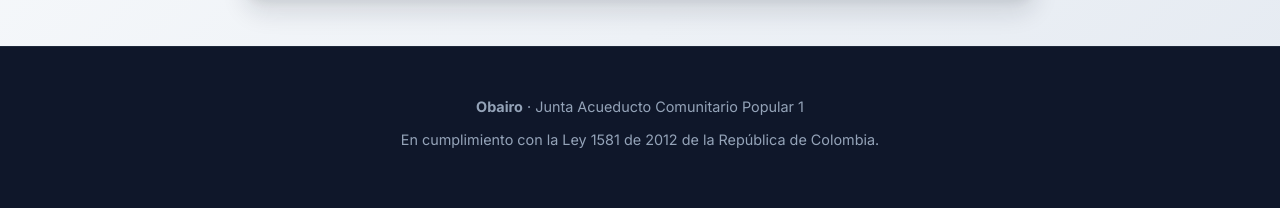
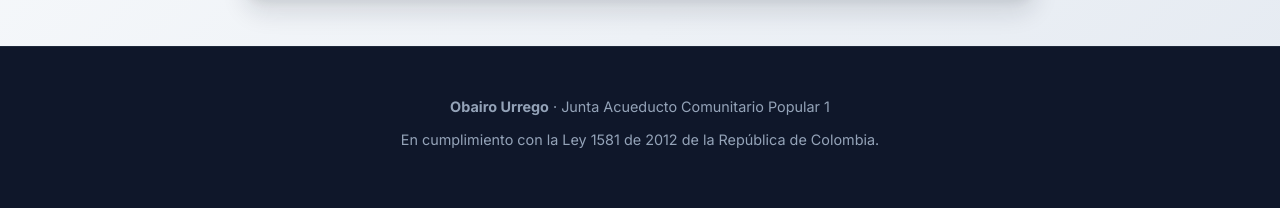
Before and after one commit to JulbautistaT/chatbot_donacion_medicamentos, a Django app: page /politica-de-datos/ in a window 1280 px wide. Shown: the part 5162-5370 px from the top of the page. Run offline with Django 4.2, Linux system fonts and the light colour scheme; data comes from the database, SQL or seed files in the repository.

Commit message:
feat: identidad visual de Obairo en la política de datos

```diff
--- a/templates/politica_datos.html
+++ b/templates/politica_datos.html
@@ -5,7 +5,7 @@
     <meta name="viewport" content="width=device-width, initial-scale=1.0">
     <meta name="description" content="Política de Tratamiento de Datos Personales de Obairo, el bot de donación de medicamentos. Conozca cómo protegemos su información general y médica de acuerdo con la Ley 1581 de 2012 en Colombia.">
     <meta name="theme-color" content="#229ED9">
-    <title>{{ politica.titulo }} | Obairo</title>
+    <title>{{ politica.titulo }} | MedicamentosObairo</title>
     <link rel="icon" type="image/png" href="{% static 'politicas/favicon.png' %}">
     <link rel="apple-touch-icon" href="{% static 'politicas/obairo.jpg' %}">
 
@@ -400,12 +400,12 @@
 
     <!-- Navbar -->
     <header class="top-navbar">
-        <a href="https://t.me/Obairo_medicamentos_bot" class="brand-logo" id="nav-brand">
+        <a href="https://t.me/obairo_medicamentos_bot" class="brand-logo" id="nav-brand">
             <img class="logo-icon" src="{% static 'politicas/obairo.jpg' %}" alt="" width="36" height="36">
             <span>Obairo</span>
         </a>
         <nav class="nav-links">
-            <a href="https://t.me/Obairo_medicamentos_bot" id="nav-back-bot">Volver al bot</a>
+            <a href="https://t.me/obairo_medicamentos_bot" id="nav-back-bot">Volver al bot</a>
         </nav>
     </header>
 
@@ -432,7 +432,7 @@
 
     <!-- Footer -->
     <footer>
-        <p><strong>Obairo</strong> · Junta Acueducto Comunitario Popular 1</p>
+        <p><strong>Obairo Urrego</strong> · Junta Acueducto Comunitario Popular 1</p>
         <p>En cumplimiento con la Ley 1581 de 2012 de la República de Colombia.</p>
     </footer>
 
```
